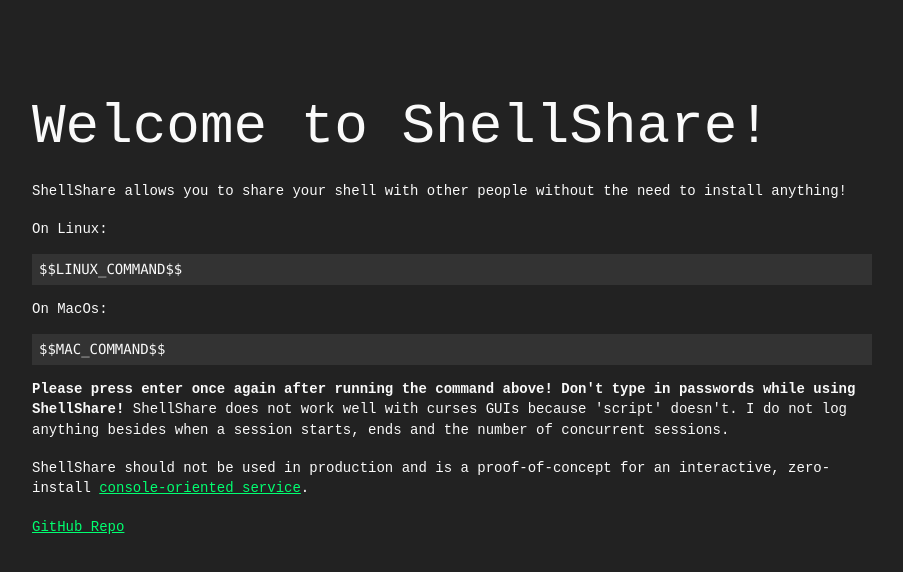
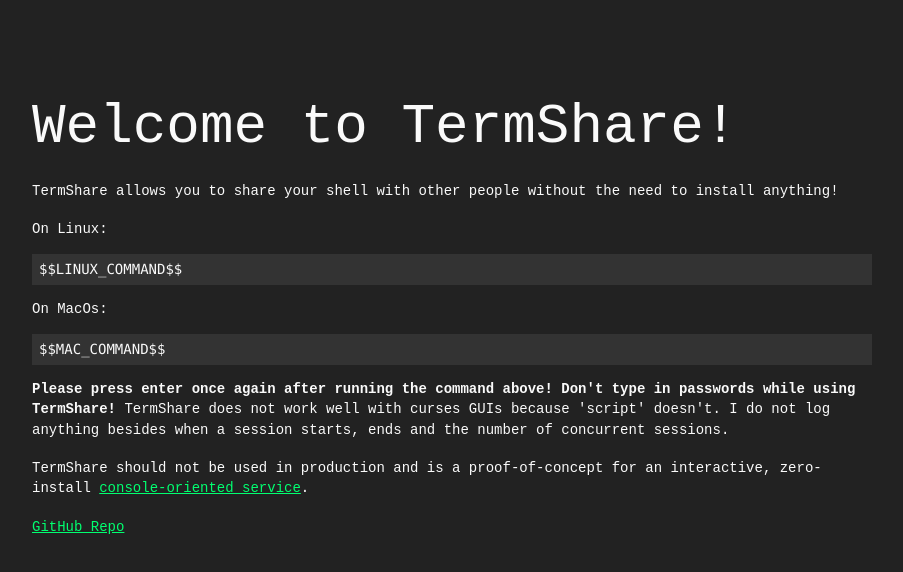
Before and after one commit to brodo/TermShare, a website: page index.html in a window 1280 px wide. Shown: the whole page, without its empty margins (188-1091 px from the left). Drawn offline with Linux system fonts and the light colour scheme.

Commit message:
rename to TermShare

```diff
--- a/index.html
+++ b/index.html
@@ -2,7 +2,7 @@
 <html lang="en">
 <head>
     <meta charset="UTF-8">
-    <title>ShellShare</title>
+    <title>TermShare</title>
     <style>
         /* Taken from here: https://github.com/markdowncss/retro */
         pre,
@@ -251,9 +251,9 @@
 </head>
 <body>
 
-<h1>Welcome to ShellShare!</h1>
+<h1>Welcome to TermShare!</h1>
 
-<p>ShellShare allows you to share your shell with other people without the need to install anything!</p>
+<p>TermShare allows you to share your shell with other people without the need to install anything!</p>
 On Linux:
 <pre>$$LINUX_COMMAND$$</pre>
 
@@ -261,20 +261,20 @@
 <pre>$$MAC_COMMAND$$</pre>
 <p>
     <b>Please press enter once again after running the command above! Don't type in passwords while using
-        ShellShare!</b>
-    ShellShare does not work well with curses GUIs because 'script' doesn't. I do not log anything besides when a
+        TermShare!</b>
+    TermShare does not work well with curses GUIs because 'script' doesn't. I do not log anything besides when a
     session starts,
     ends and the number of concurrent sessions.
 </p>
 
 <p>
-    ShellShare should not be used in production and is a proof-of-concept for an interactive, zero-install
+    TermShare should not be used in production and is a proof-of-concept for an interactive, zero-install
     <a href="https://archive.fosdem.org/2019/schedule/event/console_services/">console-oriented
         service</a>.
 </p>
 
 
-<a href="https://github.com/brodo/ShellShare">GitHub Repo</a>
+<a href="https://github.com/brodo/TermShare">GitHub Repo</a>
 </body>
 
 </html>
```
Also changed, not shown: index.js (+5 -5 lines).
